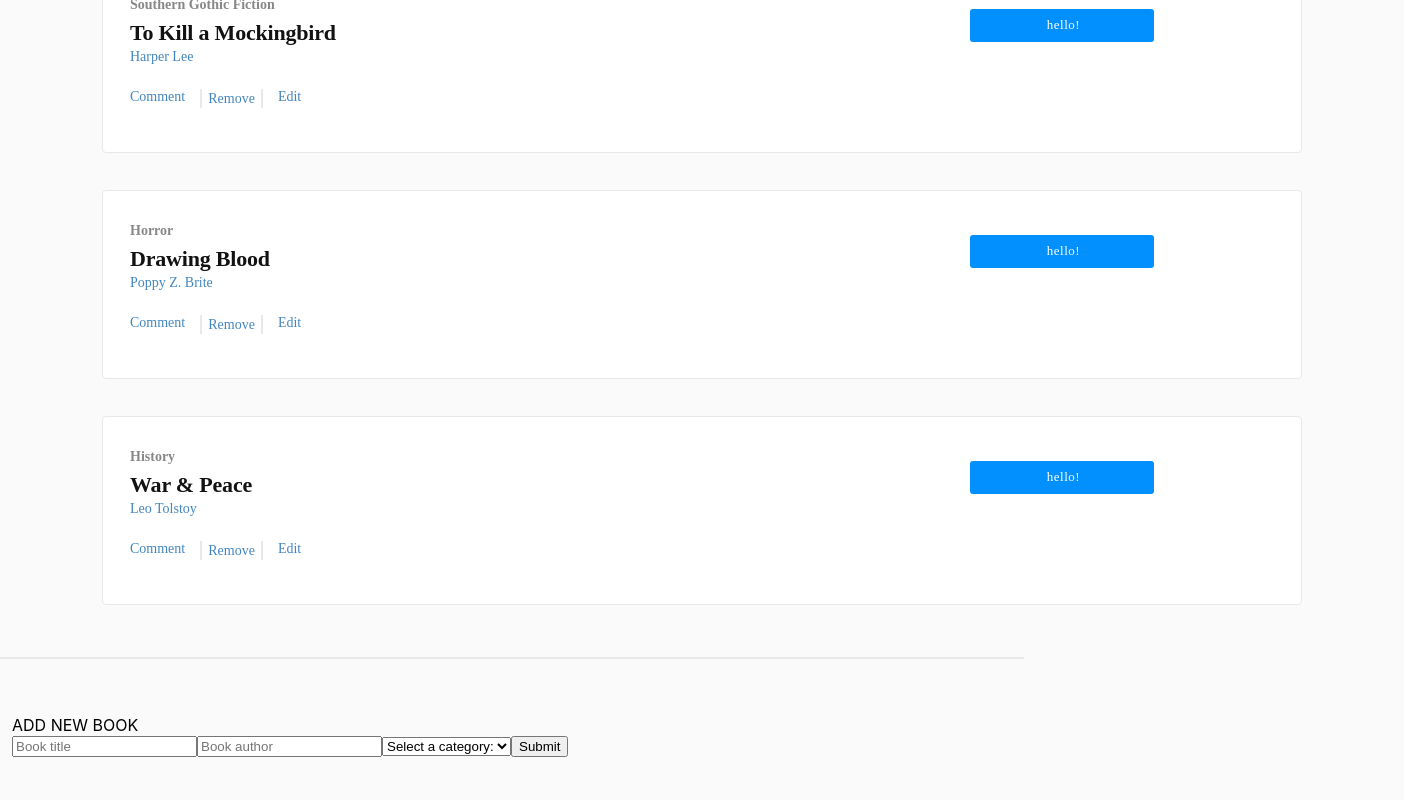
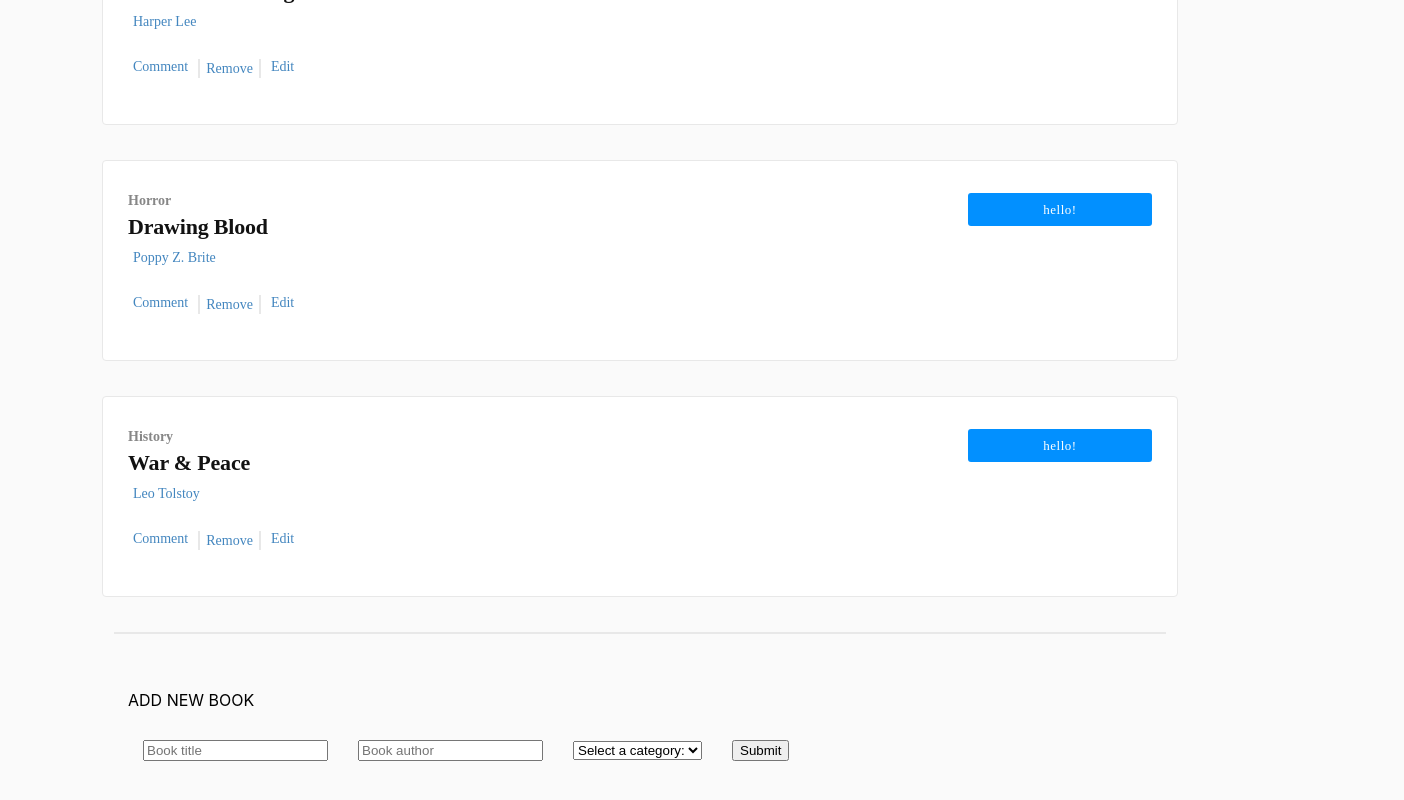
Before and after one commit to defoebrand/bad-magic-books, a React (Create React App) app: page / in a window 1280 px wide. Shown: the part 210-1010 px from the top of the page, 1404 px wide, since content can reach past the window. Built offline with nearby package versions, Linux system fonts and the light colour scheme.

Commit message:
Add style for form

```diff
--- a/src/components/App.js
+++ b/src/components/App.js
@@ -8,20 +8,28 @@
 
 import '../styles/App.css';
 
+const appStyle = {
+  display: 'flex',
+  flexDirection: 'column',
+  justifyContent: 'center',
+  alignItems: 'center',
+};
+
 const headerStyle = {
   width: '100%',
   display: 'flex',
   justifyContent: 'flex-start',
   alignItems: 'center',
   backgroundColor: '#fff',
-  margin: '0 0 38px',
-  padding: '23px 99px 27px 100px',
+  marginBottom: 38,
+  // padding: '23px 99px 27px 100px',
   borderBottom: '2px solid #e8e8e8',
 };
 
 const titleStyle = {
   whiteSpace: 'nowrap',
-  margin: '6px 47px 2px 0',
+  // margin: '6px 47px 2px 0',
+  marginLeft: 25,
   fontFamily: 'Montserrat',
   fontSize: 30,
   fontWeight: 'bold',
@@ -29,7 +37,9 @@
 };
 
 const bookStyle = {
-  margin: '18px 41px 11px 0',
+  // margin: '18px 41px 11px 0',
+  marginLeft: 45,
+  marginRight: 45,
   fontFamily: 'Montserrat',
   fontSize: 13,
   letterSpacing: 1.9,
@@ -41,7 +51,7 @@
     dispatch(changeFilter(event.target.value));
   };
   return (
-    <div className="App">
+    <div style={appStyle}>
       <header style={headerStyle}>
         <h3 style={titleStyle}>Bookstore CMS</h3>
         <p style={bookStyle}>BOOKS</p>
--- a/src/components/Book.js
+++ b/src/components/Book.js
@@ -4,8 +4,9 @@
   display: 'flex',
   justifyContent: 'space-between',
   width: '80vw',
-  margin: '37px 100px 0',
-  padding: '32px 147px 26px 27px',
+  // margin: '37px 0 0',
+  marginBottom: 35,
+  padding: '32px 25px 25px 25px',
   borderRadius: 4,
   border: 'solid 1px #e8e8e8',
   backgroundColor: '#ffffff',
@@ -26,7 +27,8 @@
 };
 
 const titleStyle = {
-  margin: '7px 323px 0 0',
+  margin: '5px 0',
+  // margin: '7px 323px 0 0',
   fontFamily: 'RobotoSlab',
   fontSize: 22,
   fontWeight: 'bold',
@@ -42,7 +44,8 @@
 
 const linkStyle = {
   height: 19,
-  margin: '3px 15px 2px 0',
+  margin: 5,
+  // margin: '3px 15px 2px 0',
   fontFamily: 'RobotoSlab',
   fontSize: 14,
   fontWeight: 300,
@@ -61,8 +64,8 @@
   border: 'none',
   width: 184,
   height: 33,
-  margin: '12px 0 9px 59px',
-  padding: '7px 19px 8px 22px',
+  // margin: '12px 0 9px 59px',
+  // padding: '7px 19px 8px 22px',
   borderRadius: 3,
   fontFamily: 'RobotoSlab',
   fontSize: 13,
--- a/src/containers/BooksForm.js
+++ b/src/containers/BooksForm.js
@@ -5,19 +5,32 @@
 
 const formStyle = {
   borderTop: '2px solid #e8e8e8',
-  marginTop: 50,
   paddingTop: 50,
-  width: '80vw',
-  margin: '50px auto 0',
+  // margin: '50px auto 0',
 };
 
 const fieldStyle = {
   display: 'flex',
   flexDirection: 'column',
   border: 'none',
-  margin: '0 40px 65px 0',
+  // margin: '0 40px 65px 0',
   borderRadius: 4,
+  width: '80vw',
+  marginBottom: 50,
   // boxShadow: '0 0 60px 0 rgba(0, 0, 0, 0.05)',
+};
+
+const inputDivStyle = {
+  display: 'flex',
+  flexWrap: 'wrap',
+  alignItems: 'center',
+  justifyContent: 'flex-start',
+  marginTop: 15,
+  // height: 100,
+};
+
+const innerFields = {
+  margin: 15,
 };
 
 class BooksForm extends React.Component {
@@ -66,15 +79,17 @@
       <form style={formStyle}>
         <fieldset style={fieldStyle}>
           ADD NEW BOOK
-          <div>
-            <input type="text" id="title" name="title" onChange={this.handleChange} value={title} placeholder="Book title" />
-            <input type="text" id="author" name="author" onChange={this.handleChange} value={author} placeholder="Book author" />
-            <select onChange={this.handleChange} value={category}>
-              <option value="">Select a category:</option>
-              {categories.map(value => (
-                <option value={value} key={value}>{value}</option>))}
-            </select>
-            <input type="submit" value="Submit" onClick={this.handleSubmit} />
+          <div style={inputDivStyle}>
+            <input type="text" id="title" name="title" onChange={this.handleChange} value={title} placeholder="Book title" style={innerFields} />
+            <input type="text" id="author" name="author" onChange={this.handleChange} value={author} placeholder="Book author" style={innerFields} />
+            <div>
+              <select onChange={this.handleChange} value={category} style={innerFields}>
+                <option value="">Select a category:</option>
+                {categories.map(value => (
+                  <option value={value} key={value}>{value}</option>))}
+              </select>
+              <input type="submit" value="Submit" onClick={this.handleSubmit} style={innerFields} />
+            </div>
           </div>
         </fieldset>
       </form>
--- a/src/containers/BooksList.js
+++ b/src/containers/BooksList.js
@@ -11,7 +11,7 @@
 
   let filteredBooks = '';
 
-  if (filter === 'All') {
+  if (filter === 'All' || filter === '') {
     filteredBooks = books.map(value => (
       <Book key={value.title} book={value} handleClick={handleRemoveBook} />));
   } else {
@@ -21,11 +21,7 @@
 
   return (
     <>
-      <table>
-        <tbody>
-          {filteredBooks}
-        </tbody>
-      </table>
+      { filteredBooks }
     </>
   );
 };
--- a/src/containers/CategoryFilter.js
+++ b/src/containers/CategoryFilter.js
@@ -3,7 +3,7 @@
 
 const catStyle = {
   height: 16,
-  margin: '18px 664px 11px 41px',
+  // margin: '18px 664px 11px 41px',
   opacity: 0.5,
   fontFamily: 'Montserrat',
   fontSize: 13,
@@ -11,7 +11,7 @@
   color: '#121212',
   border: 'none',
   backgroundColor: 'inherit',
-  webkitAppearance: 'none',
+  WebkitAppearance: 'none',
 };
 
 const CategoryFilter = ({ handleChange }) => {
--- a/src/styles/index.css
+++ b/src/styles/index.css
@@ -1,6 +1,5 @@
 body {
   margin: 0;
-  max-width: 80vw;
   font-family:
     -apple-system,
     BlinkMacSystemFont,
```
